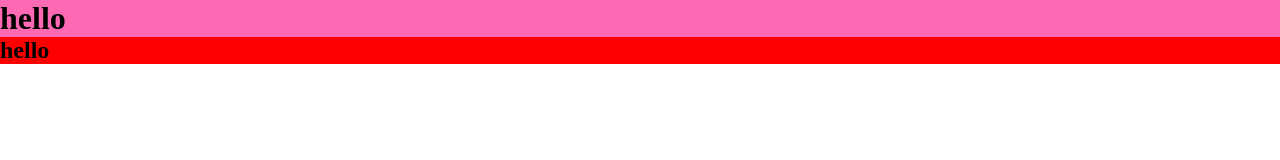
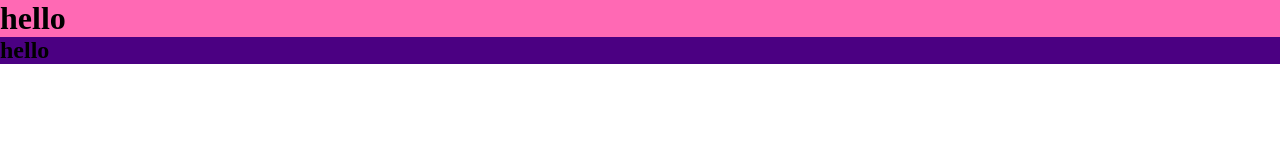
Before and after one commit to XR1013/aaa1, a plain HTML site: page index.html in a window 1280 px wide. Drawn offline with nearby package versions, Linux system fonts and the light colour scheme; files that its build step writes are made by us from their sources.

Commit message:
박스색 to 인디고

```diff
--- a/scss/style.scss
+++ b/scss/style.scss
@@ -9,7 +9,7 @@
 }
 
 .box2 {
-    background-color: red;
+    background-color: indigo;
 
     h1 {
         font-size: 2rem;
```
